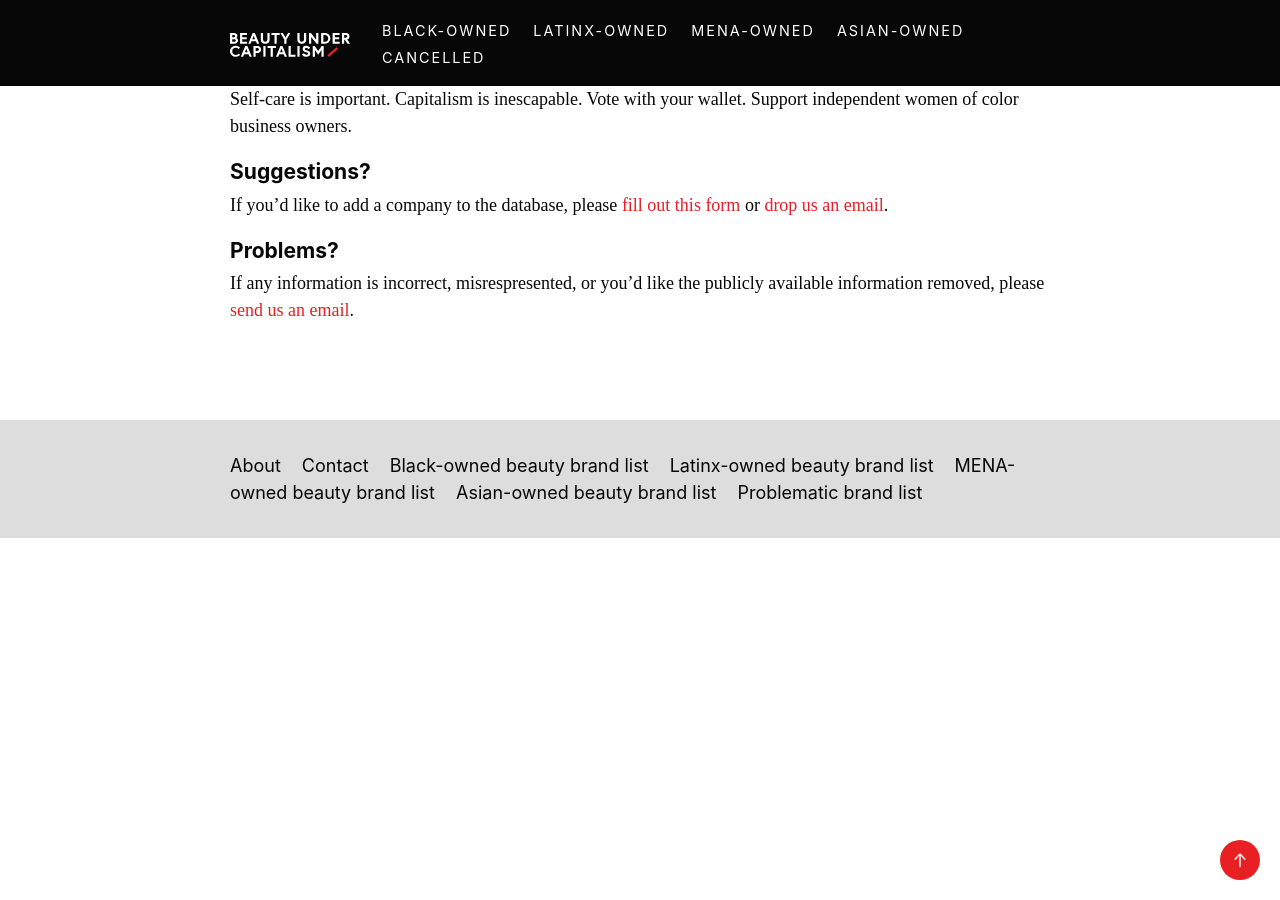
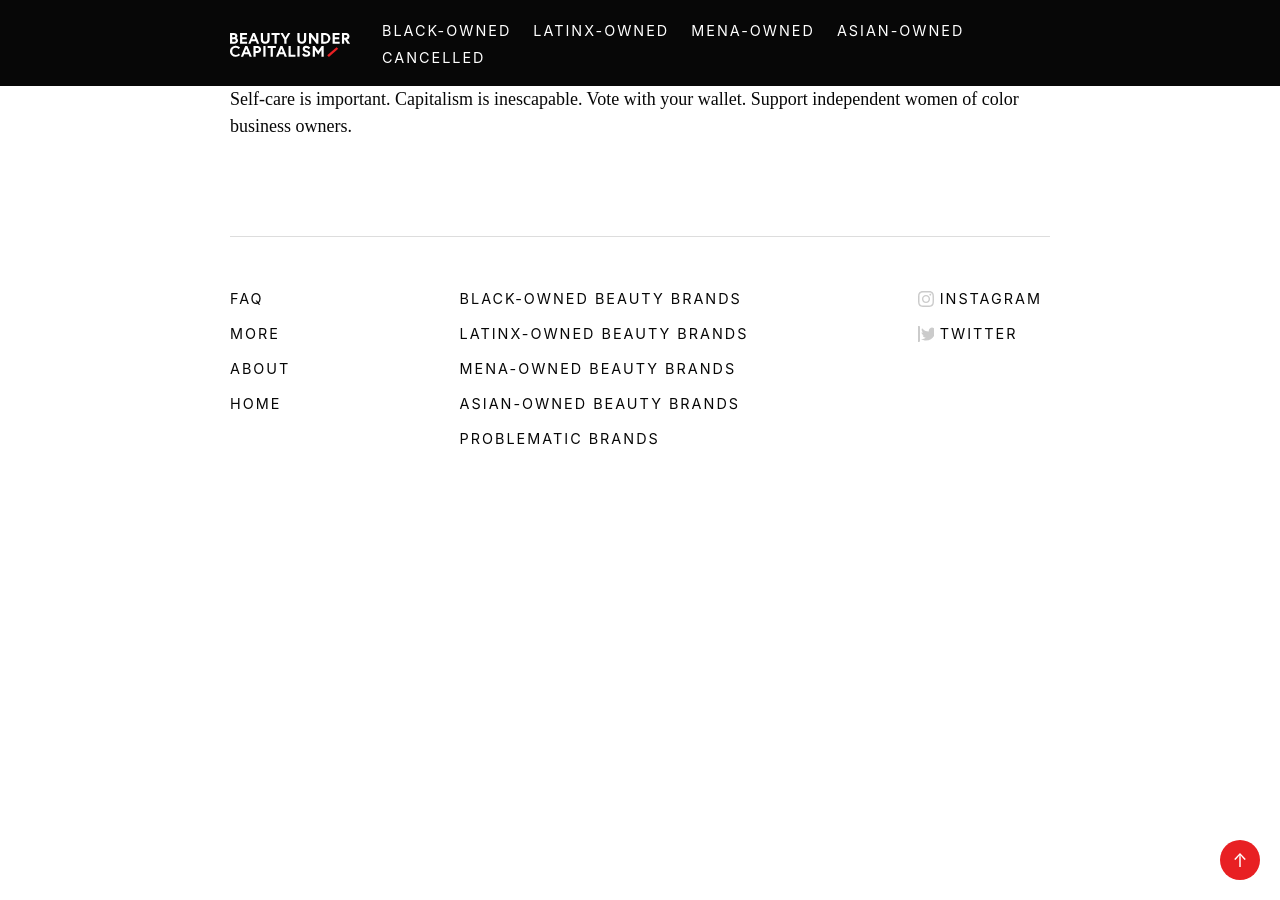
Before and after one commit to skullface/beauty-under-capitalism, a Jekyll site: the page built from index.md, in a window 1280 px wide. Built offline with Jekyll 4.4.1, drawn with Linux system fonts in a browser that asks for light colours; some web fonts are replaced.

Commit message:
copy and stuff

```diff
--- a/_config.yml
+++ b/_config.yml
@@ -1,20 +1,12 @@
 # Site settings
 title: Beauty Under Capitalism
 email: hi@beautyundercapitalism.com
+tagline: x
+description: x
 baseurl: ""
 url: ""
 encoding: utf-8
 lang: en
-
-# SEO
-twitter_username: "@skullface"
-twitter_creator: "@skullface"
-description: >-
-  Write an awesome description for your new site here. You can edit this
-  line in _config.yml. It will appear in your document head meta (for
-  Google search results) and in your feed.xml site description.
-share_image: "social-card.png"
-favicon: "favicon.ico"
 
 # Build settings
 permalink: pretty
@@ -29,14 +21,19 @@
 collections:
   list-black:
     permalink: black-women-owned-beauty-brands
+    output: true
   list-latinx:
     permalink: latina-owned-beauty-brands
+    output: true
   list-mena:
     permalink: mena-owned-beauty-brands
+    output: true
   list-asian:
     permalink: asian-owned-beauty-brands
+    output: true
   list-problematic:
     permalink: problematic
+    output: true
 
 exclude:
   - README.md
--- a/_includes/footer.html
+++ b/_includes/footer.html
@@ -2,26 +2,68 @@
 
 <footer class="site-footer">
   <div class="container">
-    <a class="page-link" href="/#about">
+    <nav>
+      <ul>
+        <li>
+          <a class="page-link" href="/faq">
+            FAQ
+          </a>
+        </li>
+        <li>
+          <a class="page-link" href="/more">
+            More
+          </a>
+        </li>
+        <li>
+          <a class="page-link" href="/about">
             About
           </a>
-    <a class="page-link" href="/#contact">
-      Contact
+        </li>
+        <li>
+          <a class="page-link" href="/">
+            Home
           </a>
+        </li>
+      </ul>
+      <ul>
+        <li>
           <a class="page-link" href="/black-owned-beauty-brands">
-      Black-owned beauty brand list
+            Black-owned beauty brands
           </a>
+        </li>
+        <li>
           <a class="page-link" href="/latinx-owned-beauty-brands">
-      Latinx-owned beauty brand list
+            Latinx-owned beauty brands
           </a>
+        </li>
+        <li>
           <a class="page-link" href="/middle-eastern-owned-beauty-brands">
-      MENA-owned beauty brand list
+            MENA-owned beauty brands
           </a>
+        </li>
+        <li>
           <a class="page-link" href="/asian-owned-beauty-brands">
-      Asian-owned beauty brand list
+            Asian-owned beauty brands
           </a>
+        </li>
+        <li>
           <a class="page-link" href="/problematic-beauty-brands">
-      Problematic brand list
+            Problematic brands
           </a>
+        </li>
+      </ul>
+      <ul class="links-social">
+        <li>
+          <a class="ig" title="Instagram" href="https://instagram.com/beautyundercapitalism" target="_blank">
+            <span>Instagram</span>
+          </a>
+        </li>
+        <li>
+          <a class="tw" title="twitter" href="https://twitter.com/beauty_capital" target="_blank">
+            <span>Twitter</span>
+          </a>
+        </li>
+      </ul>
+    </nav>
   </div>
 </footer>
--- a/_includes/header.html
+++ b/_includes/header.html
@@ -13,10 +13,18 @@
   <meta name="author" content="{{site.author}}"/>
   <link rel="alternate" type="application/rss+xml" title="RSS Feed" href="{{site.baseurl}}/feed.xml" />
 
-  <link rel="stylesheet" href="/assets/style.css?{{ site.time | date: '%s'}} ">
+  <meta name="twitter:card" content="summary_large_image">
+  <meta property="og:image" content="{{site.url}}/assets/social.jpg">
+  <meta property="og:site_name" content="Beauty Under Capitalism">
+  <meta property="og:type" content="website">
+  <meta property="og:title" content="{{ site.tagline }}">
+  <meta name="twitter:title" content="{{ site.taglin }}">
+  <meta property="og:url" content="https://beautyundercapitalism.com">
+  <meta property="og:description" content="{{ site.description }}">
+
+  <link rel="stylesheet" href="/assets/style.css?{{ site.time | date: '%s'}}">
   <link rel="stylesheet" href="https://use.typekit.net/zbx2ddc.css">
 </head>
 
 <body id="💄">
-
-  {% include nav.html %}
+{% include nav.html %}
--- a/_layouts/home.html
+++ b/_layouts/home.html
@@ -6,17 +6,4 @@
   <div id="about">
     {{ page.content | markdownify }}
   </div>
-
-  <div id="contact">
-    <h3>Suggestions?</h3>
-    <p>
-      If you’d like to add a company to the database, please <a href="https://goo.gl/forms/JaJgloVDdTACgWXV2">fill out this form</a> or <a href="mailto:submit@beautyundercapitalism.com">drop us an email</a>.
-    </p>
-
-    <h3>Problems?</h3>
-    <p>
-      If any information is incorrect, misrespresented, or you’d like the publicly available information removed, please <a href="mailto:problem@beautyundercapitalism.com">send us an email</a>.
-    </p>
-  </div>
-
 </div>
--- a/_scss/_footer.scss
+++ b/_scss/_footer.scss
@@ -22,11 +22,54 @@
 
 .site-footer {
   margin-top: 6rem;
-  padding: 2rem 0;
-  font-family: $font-family__sans;
-  background-color: $color_gray;
+  li {
+    margin-bottom: .5rem;
+  }
+  .container {
+    padding-top: 3rem;
+    padding-bottom: 3rem;
+    border-top: solid 1px $color_gray;
+  }
+  nav {
+    display: flex;
+    justify-content: space-between;
+    flex-direction: column;
+    @media (min-width: 650px) {
+      flex-direction: row;
+    }
+  }
   a {
+    font-family: $font-family__sans;
+    font-size: 80%;
+    letter-spacing: 2px;
+    text-transform: uppercase;
+  }
+  ul {
+    list-style: none;
+    padding-left: 0;
+    margin-bottom: 2rem;
+    @media (min-width: 650px) {
+      &:not(:first-child) {
+        margin-bottom: 0;
+        margin-left: 4rem;
+      }
+    }
+  }
+  a {
+    display: inline-block;
     color: $color_black;
-    margin-right: 1rem;
+  }
+  .links-social {
+    a {
+      margin-right: .5rem;
+      text-decoration: none;
+    }
+    span {
+      display: inline-block;
+    }
+    a:before {
+      position: relative;
+      top: 3px;
+    }
   }
 }
--- a/_scss/_list-entry.scss
+++ b/_scss/_list-entry.scss
@@ -139,9 +139,17 @@
 }
 
 .links-social {
+  transition: .6s;
+}
+
+.company .links-social {
+  opacity: 0;
   margin-left: 0.75rem;
-  opacity: 0;
-  transition: .6s;
+  a {
+    &:not(:first-child) {
+      margin-left: 0.75rem;
+    }
+  }
 }
 
 .company:hover .links-social {
@@ -150,11 +158,8 @@
 
 .links-social a {
   display: inline-block;
-  &:not(:first-child) {
-    margin-left: 0.75rem;
-  }
   &:before {
-    display: block;
+    display: inline-block;
     content: " ";
     width: 16px;
     height: 16px;
```
Also changed, not shown: _includes/intro.md (+1 -1 lines), _includes/list-entry.html (+7 -7 lines). Lines whose indentation alone changed are shown as unchanged.
